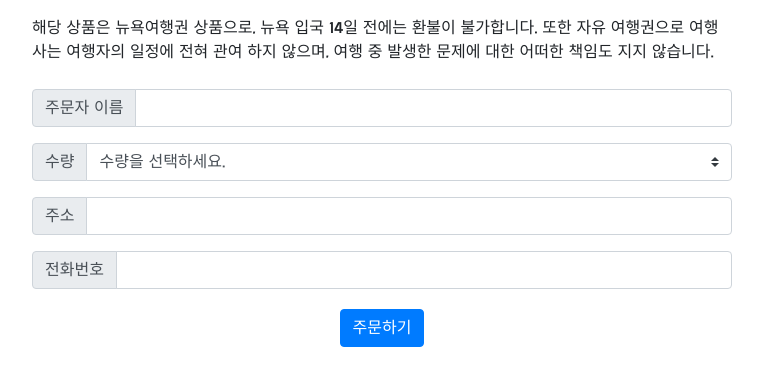
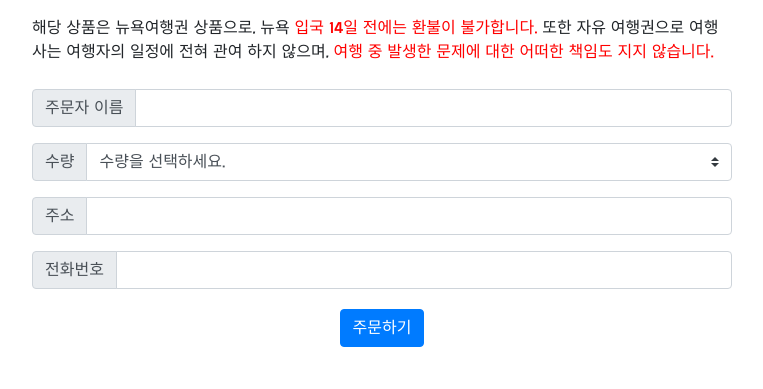
Before and after one commit to binhk1004/sparta, a plain HTML site: page homework/homework.html in a window 1280 px wide. Shown: the part 630-1019 px from the top of the page, without its empty margins (258-1021 px from the left). Drawn offline with nearby package versions, Linux system fonts and the light colour scheme.

Commit message:
homework
1. font color update

2. css modify

2020. 03. 11

```diff
--- a/homework/homework.css
+++ b/homework/homework.css
@@ -10,6 +10,11 @@
   width: 700px;
   height: 550px;
   margin-bottom: 20px;
+}
+
+.main {
+  width: 700px;
+  margin: 0 auto;
 }
 
 .top-text {
@@ -31,12 +36,16 @@
   margin-bottom: 20px;
 }
 
-.bottom-text {
-  margin-bottom: 25px;
+.notice {
+  color: red;
 }
 
 .bottom {
   width: 700px;
+}
+
+.bottom-text {
+  margin-bottom: 25px;
 }
 
 .center-block {
@@ -47,8 +56,3 @@
   text-align: center;
   min-height: 10vh;
 }
-
-.main {
-  width: 700px;
-  margin: 0 auto;
-}
--- a/homework/homework.html
+++ b/homework/homework.html
@@ -45,9 +45,12 @@
       </div>
       <div class="md-text">
         <span
-          >해당 상품은 뉴욕여행권 상품으로, 뉴욕 입국 14일 전에는 환불이
-          불가합니다. 또한 자유 여행권으로 여행사는 여행자의 일정에 전혀 관여
-          하지 않으며, 여행 중 발생한 문제에 대한 어떠한 책임도 지지 않습니다.
+          >해당 상품은 뉴욕여행권 상품으로, 뉴욕
+          <span class="notice">입국 14일 전에는 환불이 불가합니다. </span>또한
+          자유 여행권으로 여행사는 여행자의 일정에 전혀 관여 하지 않으며,
+          <span class="notice">
+            여행 중 발생한 문제에 대한 어떠한 책임도 지지 않습니다.
+          </span>
         </span>
       </div>
       <div class="bottom">
```
